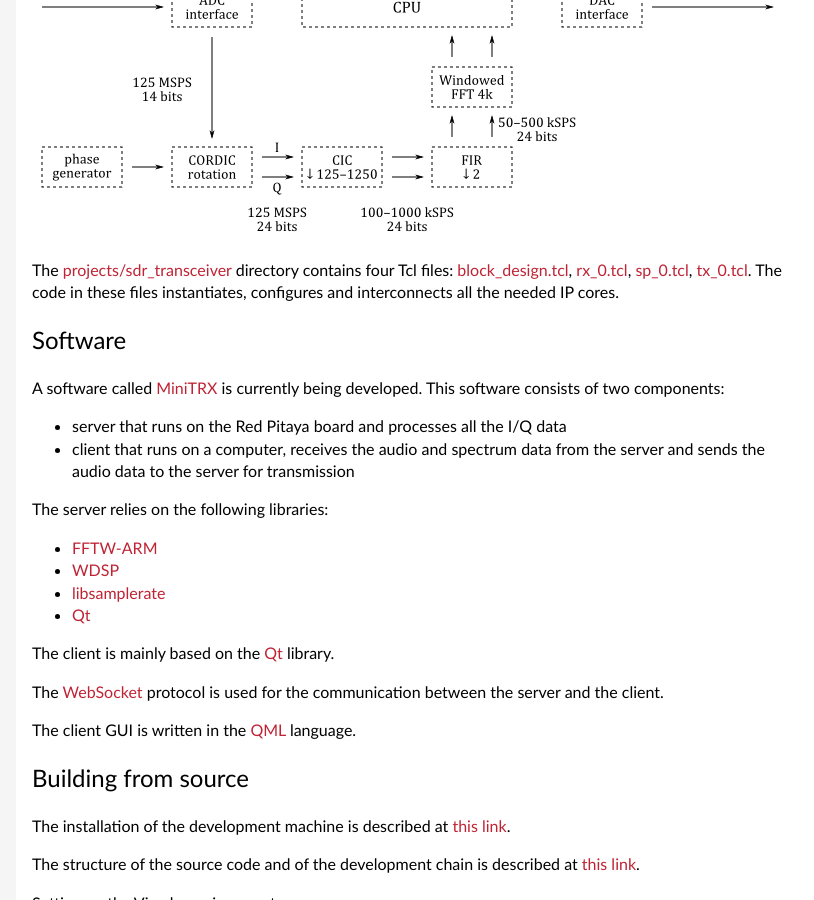
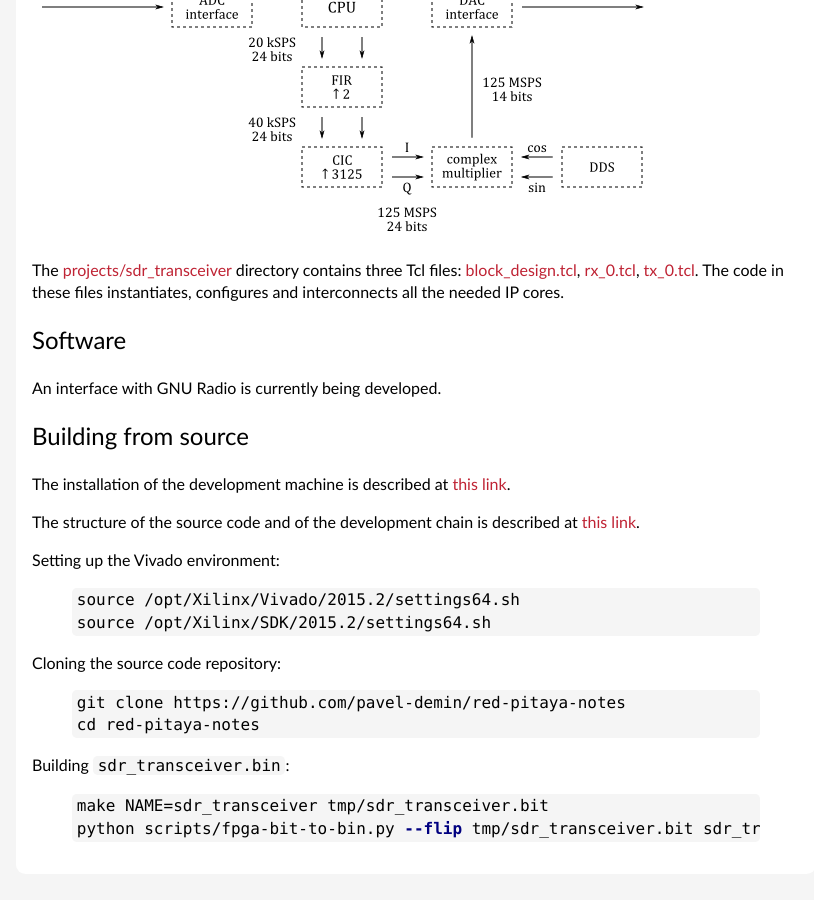
Before and after one commit to pavel-demin/red-pitaya-notes, a Jekyll site: the page built from sdr-transceiver.md, in a window 1280 px wide and 900 px high, scrolled down 998 px. Shown: the whole window, without its empty margins (224-1038 px from the left). Built offline with Jekyll 4.4.1, drawn with Linux system fonts in a browser that asks for light colours.

Commit message:
add sdr-transceiver-fft and update sdr-transceiver

```diff
--- a/sdr-transceiver.md
+++ b/sdr-transceiver.md
@@ -35,47 +35,12 @@
 
 ![SDR transceiver]({{ "/img/sdr-transceiver.png" | prepend: site.baseurl }})
 
-The [projects/sdr_transceiver](https://github.com/pavel-demin/red-pitaya-notes/tree/develop/projects/sdr_transceiver) directory contains four Tcl files: [block_design.tcl](https://github.com/pavel-demin/red-pitaya-notes/blob/develop/projects/sdr_transceiver/block_design.tcl), [rx_0.tcl](https://github.com/pavel-demin/red-pitaya-notes/blob/develop/projects/sdr_transceiver/rx_0.tcl), [sp_0.tcl](https://github.com/pavel-demin/red-pitaya-notes/blob/develop/projects/sdr_transceiver/sp_0.tcl), [tx_0.tcl](https://github.com/pavel-demin/red-pitaya-notes/blob/develop/projects/sdr_transceiver/tx_0.tcl). The code in these files instantiates, configures and interconnects all the needed IP cores.
+The [projects/sdr_transceiver](https://github.com/pavel-demin/red-pitaya-notes/tree/develop/projects/sdr_transceiver) directory contains three Tcl files: [block_design.tcl](https://github.com/pavel-demin/red-pitaya-notes/blob/develop/projects/sdr_transceiver/block_design.tcl), [rx_0.tcl](https://github.com/pavel-demin/red-pitaya-notes/blob/develop/projects/sdr_transceiver/rx_0.tcl), [tx_0.tcl](https://github.com/pavel-demin/red-pitaya-notes/blob/develop/projects/sdr_transceiver/tx_0.tcl). The code in these files instantiates, configures and interconnects all the needed IP cores.
 
 Software
 -----
 
-A software called [MiniTRX](https://github.com/pavel-demin/MiniTRX) is currently being developed. This software consists of two components:
-
- - server that runs on the Red Pitaya board and processes all the I/Q data
- - client that runs on a computer, receives the audio and spectrum data from the server and sends the audio data to the server for transmission
-
-The server relies on the following libraries:
-
- - [FFTW-ARM](http://www.vesperix.com/arm/fftw-arm/)
- - [WDSP](http://openhpsdr.org/videos.php)
- - [libsamplerate](http://www.mega-nerd.com/SRC/)
- - [Qt](http://www.qt.io/)
-
-The client is mainly based on the [Qt](http://www.qt.io/) library.
-
-The [WebSocket](http://doc.qt.io/qt-5/qtwebsockets-index.html) protocol is used for the communication between the server and the client.
-
-The client GUI is written in the [QML](http://doc.qt.io/qt-5/qtqml-index.html) language.
-
-<!---
-Getting started
------
-
- - Requirements:
-   - Computer running MS Windows.
-   - Wired or wireless Ethernet connection between the computer and the Red Pitaya board.
- - Connect an RX antenna to the IN2 connector on the Red Pitaya board.
- - Connect an TX antenna to the OUT1 connector on the Red Pitaya board.
- - Download [FPGA configuration file](https://googledrive.com/host/0B-t5klOOymMNfmJ0bFQzTVNXQ3RtWm5SQ2NGTE1hRUlTd3V2emdSNzN6d0pYamNILW83Wmc/SDR/sdr_transceiver.bin), [sdr-receiver](https://googledrive.com/host/0B-t5klOOymMNfmJ0bFQzTVNXQ3RtWm5SQ2NGTE1hRUlTd3V2emdSNzN6d0pYamNILW83Wmc/SDR/sdr-receiver) and [sdr-transmitter](https://googledrive.com/host/0B-t5klOOymMNfmJ0bFQzTVNXQ3RtWm5SQ2NGTE1hRUlTd3V2emdSNzN6d0pYamNILW83Wmc/SDR/sdr-transmitter).
- - Copy the downloaded files (`sdr_transceiver.bin`, `sdr-receiver` and `sdr-transmitter`) to the original Red Pitaya SD card.
- - Edit `etc/init.d/rcS` on the SD card to add the commands that configure FPGA and start the programs:
-{% highlight bash %}
-cat /opt/sdr_transceiver.bin > /dev/xdevcfg
-/opt/MiniTRX-server &
-{% endhighlight %}
- - Insert the SD card in Red Pitaya and connect the power.
--->
+An interface with GNU Radio is currently being developed.
 
 Building from source
 -----
```
Also changed, not shown: index.md (+1 -0 lines), sdr-transceiver-fft.md (added, +57 -0 lines), img/sdr-transceiver-fft.png (added), img/sdr-transceiver.png.
